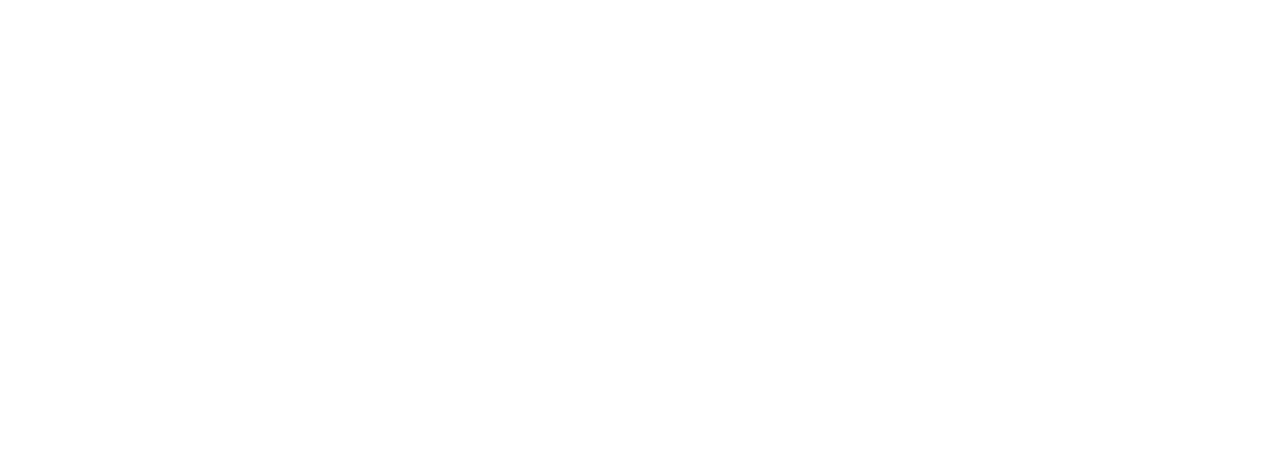
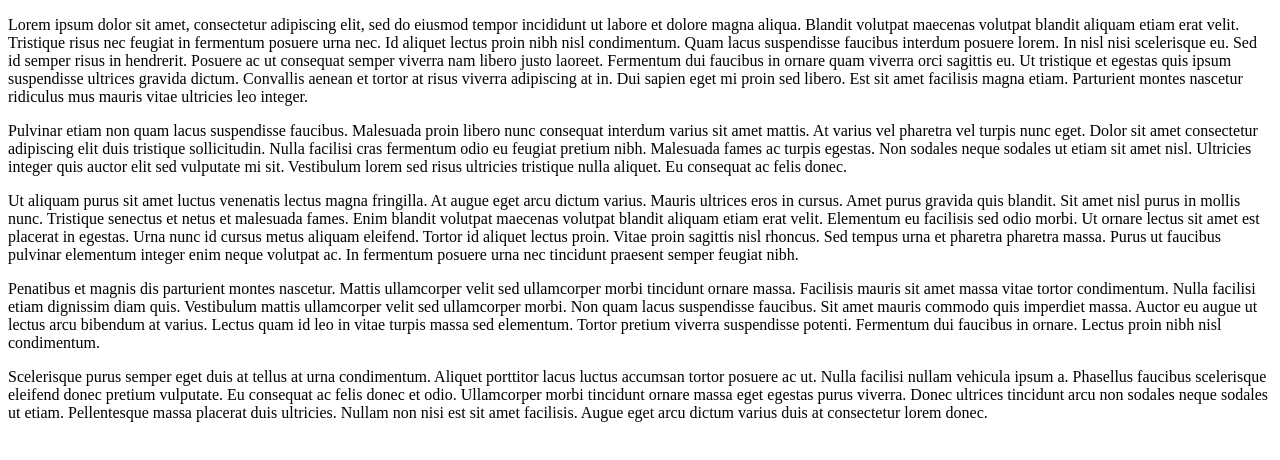
Before and after one commit to geoluk/GeorgeLucaCV, a plain HTML site: page index.html in a window 1280 px wide. Drawn offline with Linux system fonts and the light colour scheme.

Commit message:
Update index.html

```diff
--- a/index.html
+++ b/index.html
@@ -6,6 +6,16 @@
     <meta charset="utf-8">
 </head>
 <body>
-
+<p>
+    Lorem ipsum dolor sit amet, consectetur adipiscing elit, sed do eiusmod tempor incididunt ut labore et dolore magna aliqua. Blandit volutpat maecenas volutpat blandit aliquam etiam erat velit. Tristique risus nec feugiat in fermentum posuere urna nec. Id aliquet lectus proin nibh nisl condimentum. Quam lacus suspendisse faucibus interdum posuere lorem. In nisl nisi scelerisque eu. Sed id semper risus in hendrerit. Posuere ac ut consequat semper viverra nam libero justo laoreet. Fermentum dui faucibus in ornare quam viverra orci sagittis eu. Ut tristique et egestas quis ipsum suspendisse ultrices gravida dictum. Convallis aenean et tortor at risus viverra adipiscing at in. Dui sapien eget mi proin sed libero. Est sit amet facilisis magna etiam. Parturient montes nascetur ridiculus mus mauris vitae ultricies leo integer.
+</p><p>
+    Pulvinar etiam non quam lacus suspendisse faucibus. Malesuada proin libero nunc consequat interdum varius sit amet mattis. At varius vel pharetra vel turpis nunc eget. Dolor sit amet consectetur adipiscing elit duis tristique sollicitudin. Nulla facilisi cras fermentum odio eu feugiat pretium nibh. Malesuada fames ac turpis egestas. Non sodales neque sodales ut etiam sit amet nisl. Ultricies integer quis auctor elit sed vulputate mi sit. Vestibulum lorem sed risus ultricies tristique nulla aliquet. Eu consequat ac felis donec.
+</p><p>
+Ut aliquam purus sit amet luctus venenatis lectus magna fringilla. At augue eget arcu dictum varius. Mauris ultrices eros in cursus. Amet purus gravida quis blandit. Sit amet nisl purus in mollis nunc. Tristique senectus et netus et malesuada fames. Enim blandit volutpat maecenas volutpat blandit aliquam etiam erat velit. Elementum eu facilisis sed odio morbi. Ut ornare lectus sit amet est placerat in egestas. Urna nunc id cursus metus aliquam eleifend. Tortor id aliquet lectus proin. Vitae proin sagittis nisl rhoncus. Sed tempus urna et pharetra pharetra massa. Purus ut faucibus pulvinar elementum integer enim neque volutpat ac. In fermentum posuere urna nec tincidunt praesent semper feugiat nibh.
+</p><p>
+Penatibus et magnis dis parturient montes nascetur. Mattis ullamcorper velit sed ullamcorper morbi tincidunt ornare massa. Facilisis mauris sit amet massa vitae tortor condimentum. Nulla facilisi etiam dignissim diam quis. Vestibulum mattis ullamcorper velit sed ullamcorper morbi. Non quam lacus suspendisse faucibus. Sit amet mauris commodo quis imperdiet massa. Auctor eu augue ut lectus arcu bibendum at varius. Lectus quam id leo in vitae turpis massa sed elementum. Tortor pretium viverra suspendisse potenti. Fermentum dui faucibus in ornare. Lectus proin nibh nisl condimentum.
+</p><p>
+Scelerisque purus semper eget duis at tellus at urna condimentum. Aliquet porttitor lacus luctus accumsan tortor posuere ac ut. Nulla facilisi nullam vehicula ipsum a. Phasellus faucibus scelerisque eleifend donec pretium vulputate. Eu consequat ac felis donec et odio. Ullamcorper morbi tincidunt ornare massa eget egestas purus viverra. Donec ultrices tincidunt arcu non sodales neque sodales ut etiam. Pellentesque massa placerat duis ultricies. Nullam non nisi est sit amet facilisis. Augue eget arcu dictum varius duis at consectetur lorem donec.
+    </p>
 </body>
 </html>
```
